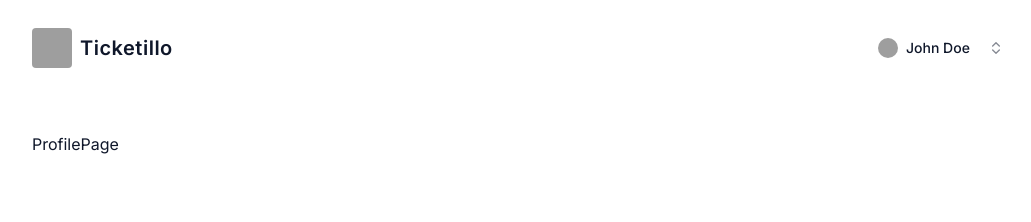
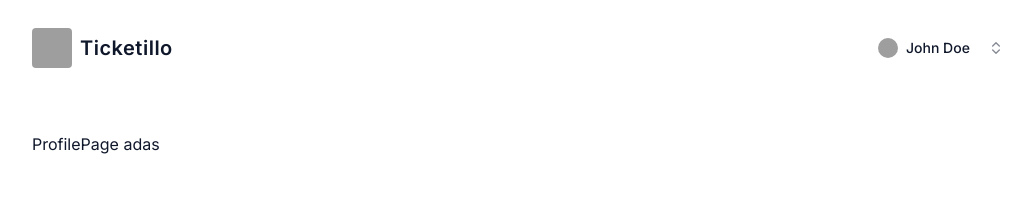
Before and after one commit to Ticketillo/Ticketillo, a React (Create React App) app in the folder packages/frontend/: page /profile in a window 1280 px wide. Shown: the top 222 px of the page, without its empty margins (116-1147 px from the left). Built offline with nearby package versions, Linux system fonts and the light colour scheme; grey boxes are pictures that could not be loaded.

Commit message:
test commit

```diff
--- a/packages/frontend/src/modules/profile/pages/ProfilePage.tsx
+++ b/packages/frontend/src/modules/profile/pages/ProfilePage.tsx
@@ -1,3 +1,3 @@
 export default function ProfilePage() {
-    return <div>ProfilePage</div>;
+    return <div>ProfilePage adas</div>;
 }
```
